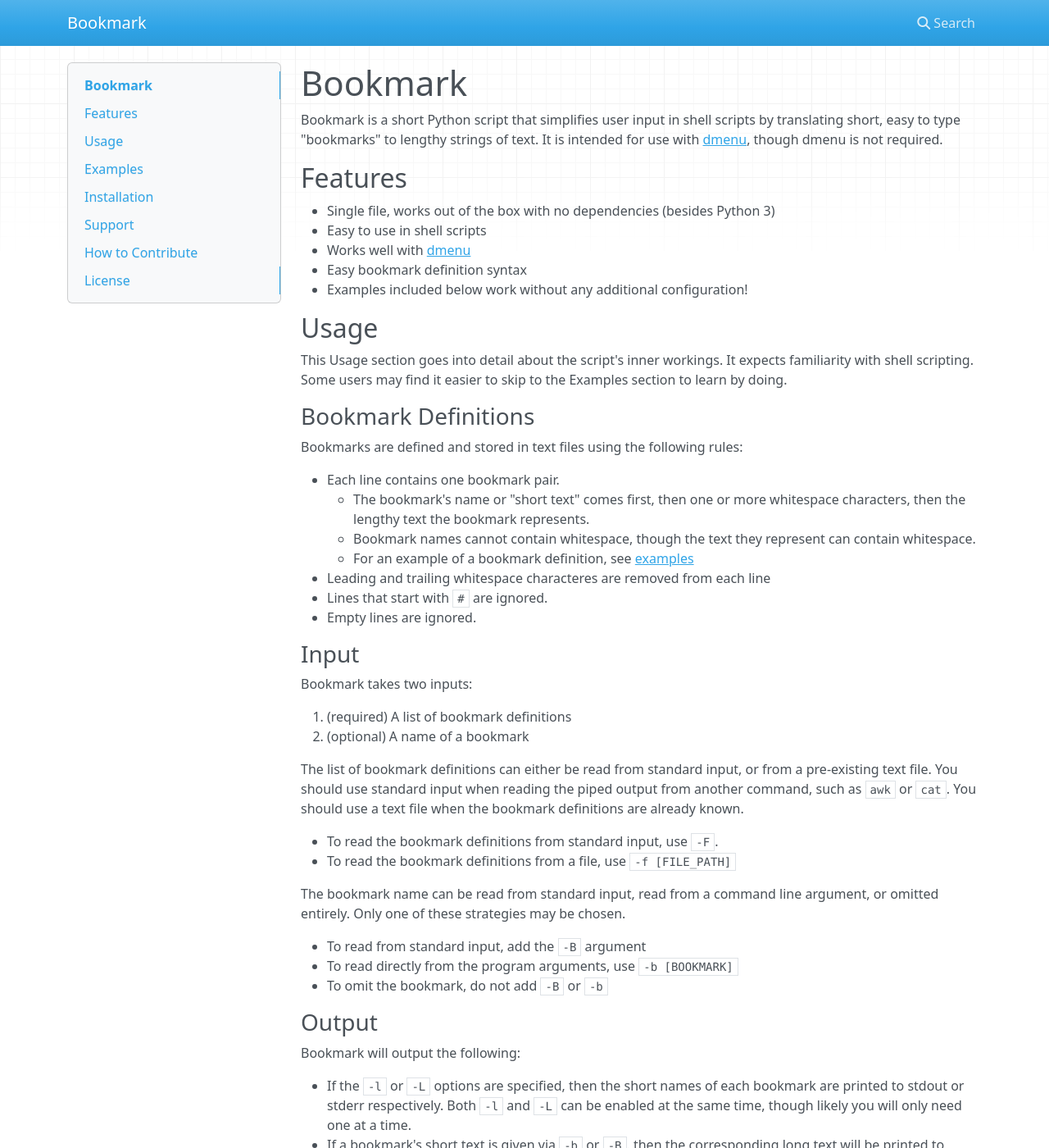
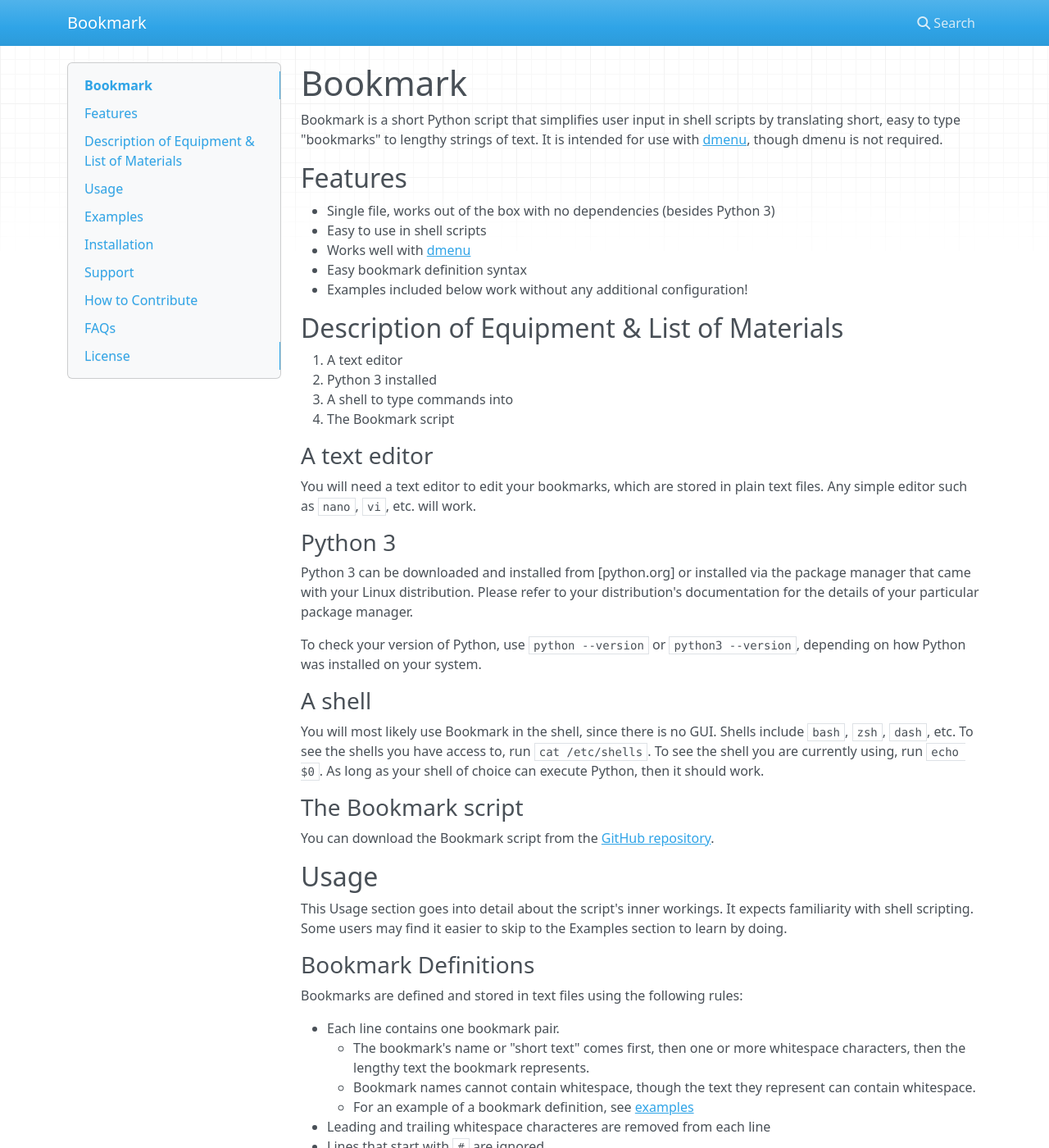
Before and after one commit to hottellbt/bookmark, an MkDocs documentation site: the page built from docs/index.md, in a window 1280 px wide and 1400 px high. Shown: the whole window at 82% size. Built offline with MkDocs 1.6.1, drawn with Linux system fonts in a browser that asks for light colours; nearby versions of some CDN libraries; some of the changed text lies outside the part shown.

Commit message:
update docs

````diff
--- a/docs/index.md
+++ b/docs/index.md
@@ -14,6 +14,40 @@ Features
 - Works well with [dmenu](https://tools.suckless.org/dmenu/)
 - Easy bookmark definition syntax
 - Examples included below work without any additional configuration!
+
+Description of Equipment & List of Materials
+--------------------------------------------
+
+1. A text editor
+2. Python 3 installed
+3. A shell to type commands into
+4. The Bookmark script
+
+### A text editor
+
+You will need a text editor to edit your bookmarks, which are stored in
+plain text files. Any simple editor such as `nano`, `vi`, etc. will work.
+
+### Python 3
+
+Python 3 can be downloaded and installed from [python.org] or installed via the
+package manager that came with your Linux distribution. Please refer to your
+distribution's documentation for the details of your particular package manager.
+
+To check your version of Python, use `python --version` or `python3 --version`,
+depending on how Python was installed on your system.
+
+### A shell
+
+You will most likely use Bookmark in the shell, since there is no GUI. Shells
+include `bash`, `zsh`, `dash`, etc. To see the shells you have access to, run
+`cat /etc/shells`. To see the shell you are currently using, run `echo $0`.
+As long as your shell of choice can execute Python, then it should work.
+
+### The Bookmark script
+
+You can download the Bookmark script from the
+[GitHub repository](https://github.com/hottellbt/bookmark).
 
 Usage
 -----
@@ -105,7 +139,6 @@ wikipedia
 wiktionary
 ```
 
-
 ### Example: Display the names, then let the user type which one they want
 
 - Script: `python3 bookmark.py -f bm.txt -l -B`
@@ -117,13 +150,14 @@ wiktionary
 
 - Script: `firefox $(python3 bookmark.py -f bm.txt -L -B)`
 - Input: `wiktionary`
-- Result: Firefox starts and goes to wiktionary
+- Result: Firefox starts and opens Wiktionary in a new tab
 
 
 ### Example: Open the user's selection in Firefox (using dmenu)
 
 - Script: `firefox $(python3 bookmark.py -f bm.txt -l | dmenu | python3 bookmark.py -f bm.txt -B)`
-- Result: dmenu opens, prompts the user for their selection, then firefox is opened
+- Result: dmenu opens, prompts the user for their selection, then firefox is
+  started with the user's selection open in a new tab
 
 
 ### Example: Easier scripting with an alias
@@ -143,7 +177,6 @@ Thus, the prior example can be simplified to
 ```bash
 firefox $(web_bm -l | dmenu | web_bm -B)
 ```
-
 
 Installation
 ------------
@@ -166,13 +199,11 @@ bookmark files:
 alias "web_bm"="python3 $HOME/scripts/bookmark.py -f $HOME/.web_bookmarks"
 ```
 
-
 Support
 -------
 
 To report bugs, ask questions, or request features, please open an issue in
 the project's [Issue Tracker](https://github.com/hottellbt/bookmark/issues).
-
 
 How to Contribute
 -----------------
@@ -183,6 +214,32 @@ Please create pull requests on the project's
 Note that if your pull request is rejected, you are welcome to fork the
 project and continue developing your own version.
 
+FAQs
+----
+
+### Is it open source?
+
+Yes, under the [MIT License](https://mit-license.org/).
+
+### Does this replace my web browser's bookmarks?
+
+This script is entirely independent from your web browser. You can use it
+to launch your web browser, but it will not impact your web browser in any
+other way. So, no, it will not replace your web browser's bookmarks.
+
+### Does it work on Windows?
+
+Most likely, given that Python works on Windows and this script does not make
+any OS-specific calls, though it was only tested on and designed for Linux. It
+also assumes you will be using a shell of some kind, which is probably not
+as useful or common in Windows.
+
+### Does the script use a GUI?
+
+No, the script is only meant to be used in a shell, and is meant to be part
+of a larger script that _could_ create a GUI. I originally intended for the
+script's output to be piped into [dmenu](https://tools.suckless.org/dmenu/), but
+the script does not depend on dmenu and could be used with any other program.
 
 License
 -------
````
